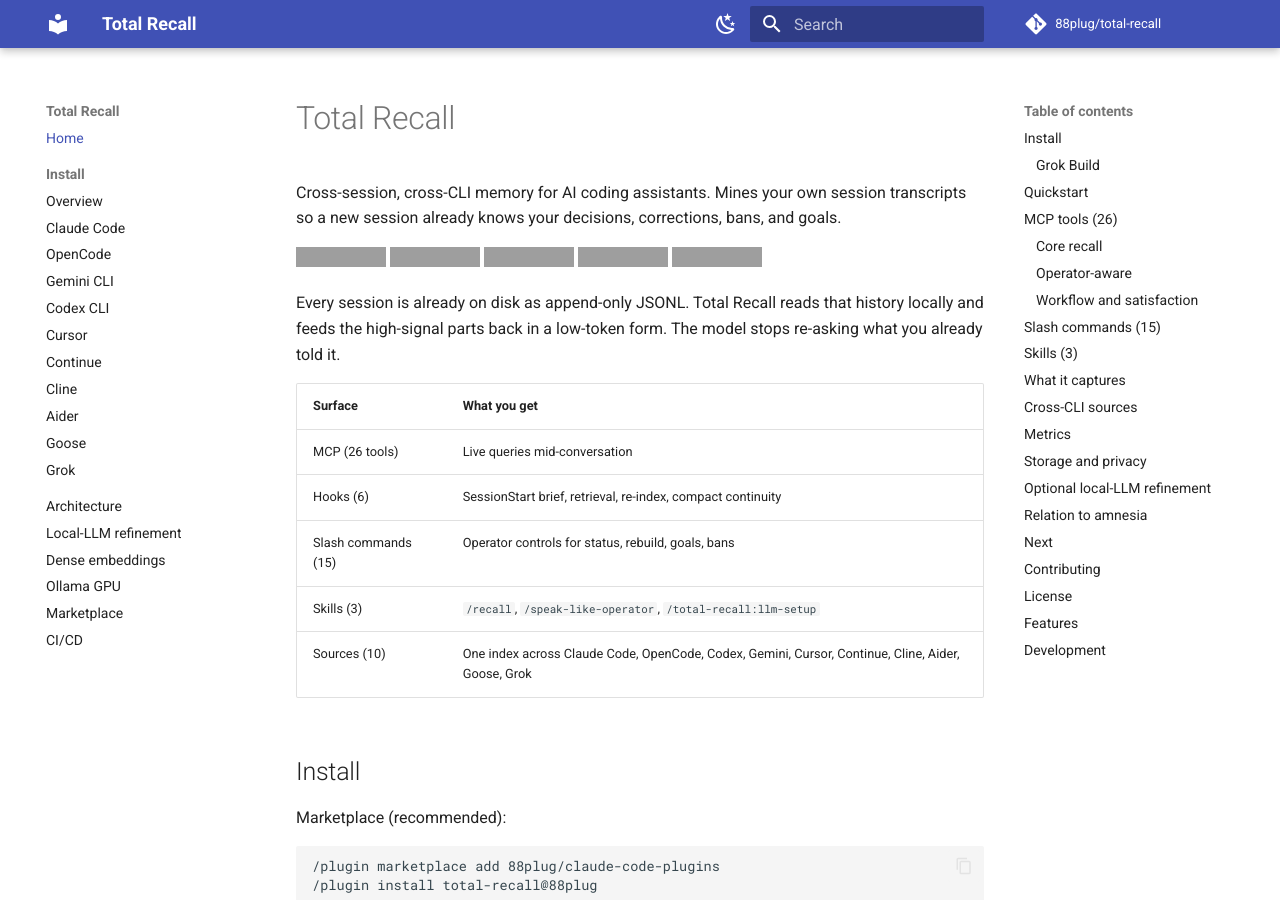
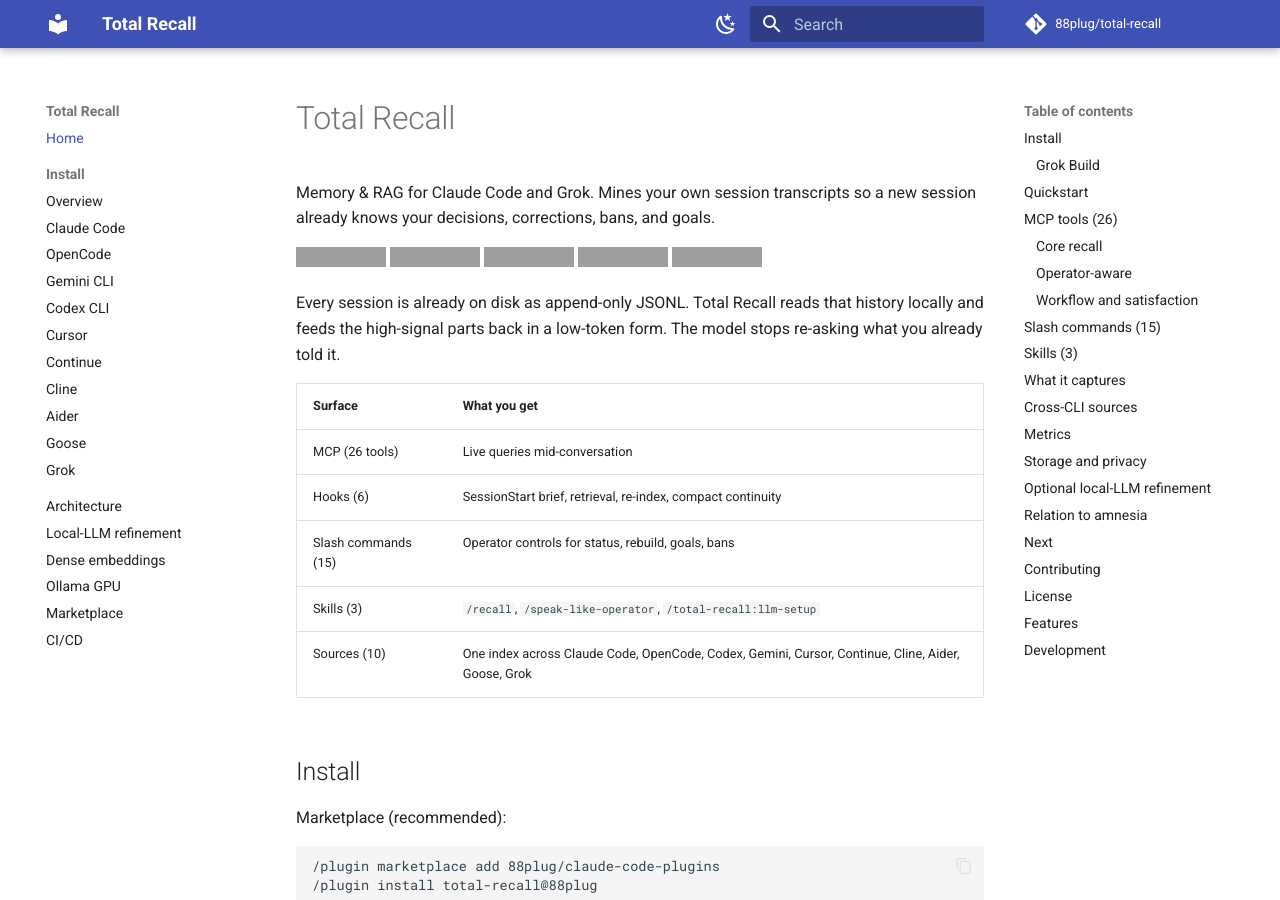
Before and after one commit to 88plug/total-recall, an MkDocs documentation site: the page built from docs/index.md, in a window 1280 px wide and 900 px high, cut to the strip 0-900 px from the top of the window. Built offline with MkDocs 1.6.1 and Material for MkDocs 9.7.7, drawn with Linux system fonts in a browser that asks for light colours; comment, search, counter and statistics services are not loaded; grey boxes are pictures that could not be loaded.

Commit message:
docs(seo): dual-harness Claude Code + Grok memory/RAG one-liner
Wave 7 lang SEO: keyword-front Memory & RAG one-liner under H1,
docs/index + mkdocs site_description parity. Dual install blocks already present.

```diff
--- a/docs/index.md
+++ b/docs/index.md
@@ -1,6 +1,6 @@
 # Total Recall
 
-Cross-session, cross-CLI memory for AI coding assistants. Mines your own session
+Memory & RAG for Claude Code and Grok. Mines your own session
 transcripts so a new session already knows your decisions, corrections, bans, and goals.
 
 [![plugin-validate](https://github.com/88plug/total-recall/actions/workflows/plugin-validate.yml/badge.svg)](https://github.com/88plug/total-recall/actions/workflows/plugin-validate.yml)
--- a/mkdocs.yml
+++ b/mkdocs.yml
@@ -1,5 +1,5 @@
 site_name: Total Recall
-site_description: 'Cross-session memory for Claude Code and AI coding assistants — mines your own transcripts so new sessions already know decisions, bans, corrections, and goals.'
+site_description: 'Memory & RAG for Claude Code and Grok — mines your own transcripts so new sessions already know decisions, bans, corrections, and goals.'
 site_url: https://88plug.github.io/total-recall/
 repo_url: https://github.com/88plug/total-recall
 repo_name: 88plug/total-recall
```
Also changed, not shown: README.md (+1 -1 lines).
